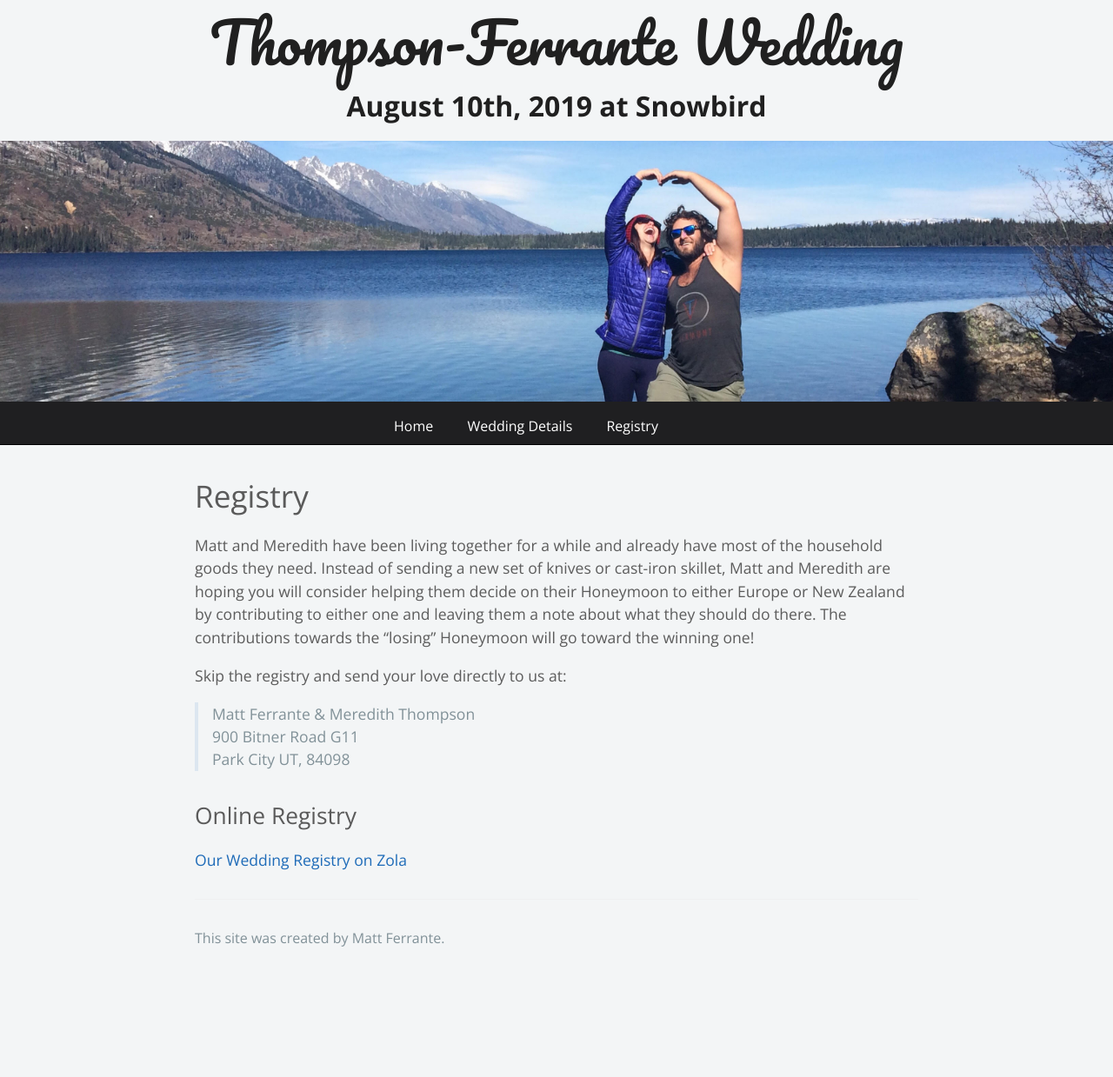
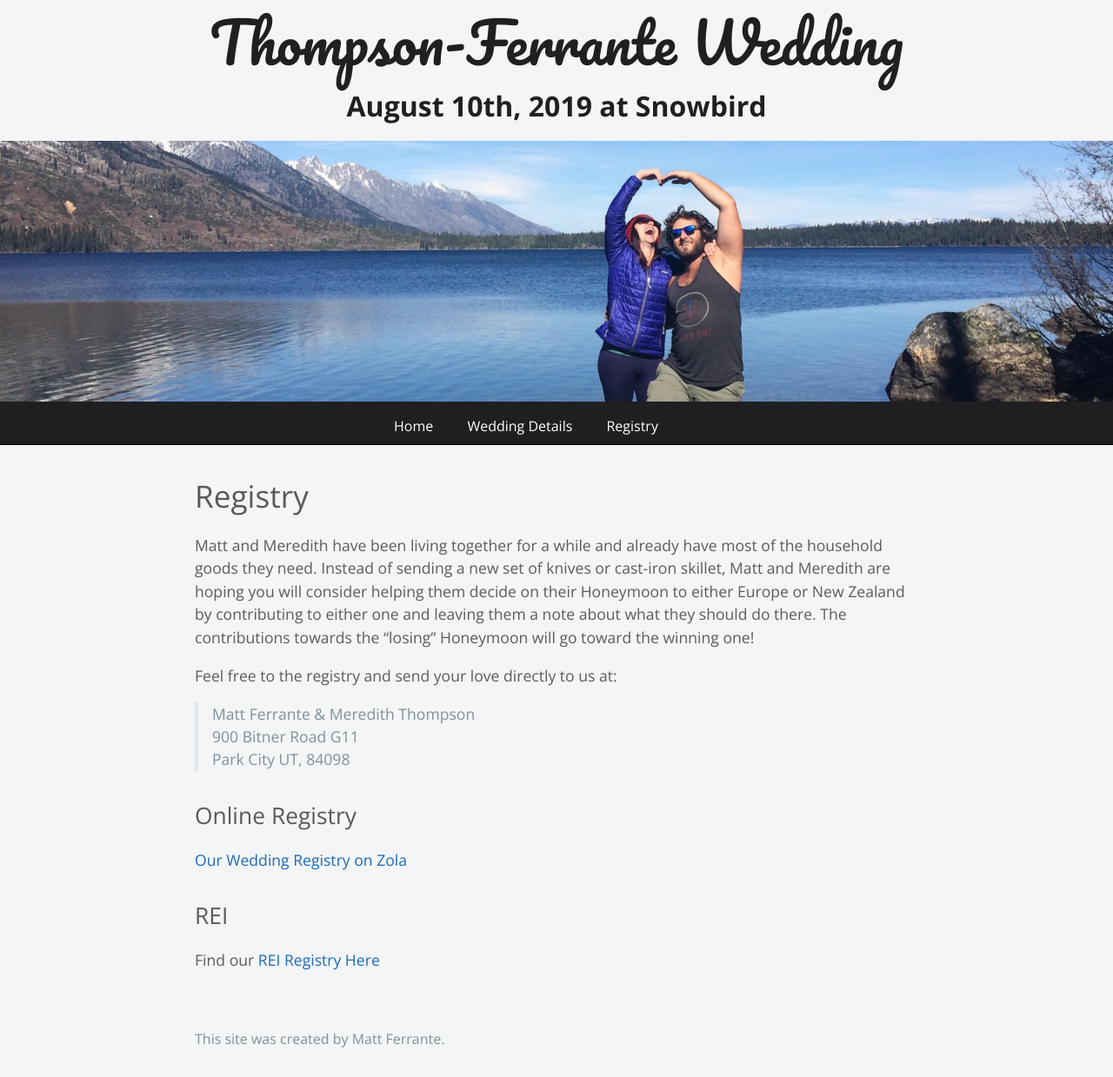
Before and after one commit to ferrants/weddingwebsite, a Jekyll site: the page built from registry.md, in a window 1280 px wide. Shown: the whole page at 87% size. Built offline with Jekyll 4.4.1, drawn with Linux system fonts in a browser that asks for light colours; nearby versions of some CDN libraries; a script that is not in the unit is left out; our own code applies the rules of GitHub Pages for plain Markdown files; before the commit the page ends 1123 px from its top, so only the background shows below that.

Commit message:
add rei registry

```diff
--- a/registry.md
+++ b/registry.md
@@ -6,7 +6,7 @@ layout: default
 
 Matt and Meredith have been living together for a while and already have most of the household goods they need. Instead of sending a new set of knives or cast-iron skillet, Matt and Meredith are hoping you will consider helping them decide on their Honeymoon to either Europe or New Zealand by contributing to either one and leaving them a note about what they should do there. The contributions towards the "losing" Honeymoon will go toward the winning one!
 
-Skip the registry and send your love directly to us at:
+Feel free to the registry and send your love directly to us at:
 
 > Matt Ferrante & Meredith Thompson
 > 900 Bitner Road G11
@@ -15,3 +15,7 @@ Skip the registry and send your love directly to us at:
 ## Online Registry
 
 <a class="zola-registry-embed" href="www.zola.com/registry/mattandmeredithaugust10" data-registry-key="mattandmeredithaugust10">Our Wedding Registry on Zola</a><script>!function(e,t,n){var s,a=e.getElementsByTagName(t)[0];e.getElementById(n)||(s=e.createElement(t),s.id=n,s.async=!0,s.src="https://widget.zola.com/js/widget.js",a.parentNode.insertBefore(s,a))}(document,"script","zola-wjs");</script>
+
+## REI
+
+Find our [REI Registry Here](https://www.myregistry.com/rei/wedding-registry/Meredith-Thompson-and-Matt-Ferrante-Park-City-UT/1870954)
```
